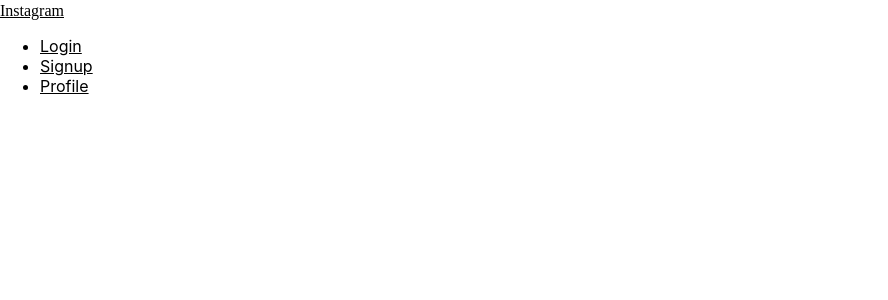
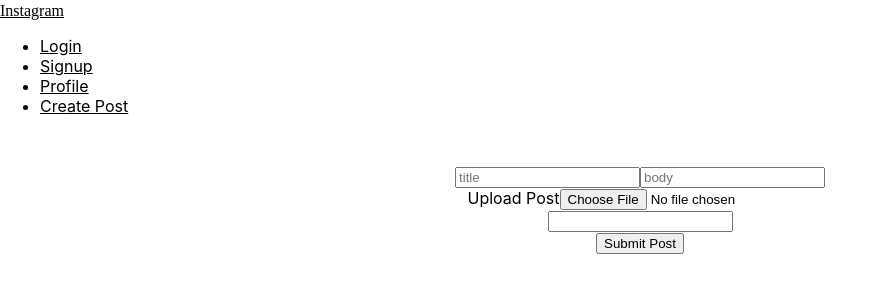
Before and after one commit to YuvRaj6392/Intagram-clone-Frontend, a React (Create React App) app: page /create in a window 1280 px wide. Shown: the top 300 px of the page, without its empty margins (0-888 px from the left). Built offline with nearby package versions, Linux system fonts and the light colour scheme; the HTML template or start-up script is replaced by a standard one; a web font is replaced by a local one.

Commit message:
added createPost page

```diff
--- a/src/App.js
+++ b/src/App.js
@@ -6,6 +6,7 @@
 import Login from './components/screens/Login';
 import Profile from './components/screens/Profile';
 import Signup from './components/screens/Signup';
+import CreatePost from './components/screens/CreatePost';
 function App() {
   return (
     <div>
@@ -16,6 +17,7 @@
     <Route exact path='/signin' element={<Login />} />
     <Route exact path='/profile' element={<Profile />} />
     <Route exact path='/signup' element={<Signup />} />
+    <Route exact path='/create' element={<CreatePost />} />
     <Route />
     <Route />
   </Routes>
--- a/src/components/Navbar.js
+++ b/src/components/Navbar.js
@@ -10,6 +10,7 @@
         <li><Link to="/signin">Login</Link></li>
         <li><Link to="/signup">Signup</Link></li>
         <li><Link to="/profile">Profile</Link></li>
+        <li><Link to="/create">Create Post</Link></li>
       </ul>
     </div>
   </nav>
--- /dev/null
+++ b/src/components/screens/CreatePost.js
@@ -0,0 +1,29 @@
+import React from "react";
+
+export default function CreatePost() {
+  return (
+    <>
+      <div className="card input-filed"
+      style={{margin:'30px auto',maxwidth:'500px',padding:'20px',textAlign:'center'}}>
+        <input type="text" placeholder="title" />
+        <input type="text" placeholder="body" />
+        <div className="file-field input-field ">
+          <div className="btn waves-effect waves-light #64b5f6 blue darken-2">
+            <span>Upload Post</span>
+            <input type="file" />
+          </div>
+          <div className="file-path-wrapper">
+            <input className="file-path validate" type="text" />
+          </div>
+        </div>
+        <button
+          className="btn waves-effect waves-light #64b5f6 blue darken-2"
+
+        >
+          Submit Post
+
+        </button>
+      </div>
+    </>
+  );
+}
--- a/src/components/screens/Login.js
+++ b/src/components/screens/Login.js
@@ -56,7 +56,7 @@
         setPassword(e.target.value)
       }} />
         <button
-          className="btn waves-effect waves-light #64b5f6 blue lighten-2"
+          className="btn waves-effect waves-light #64b5f6 blue darken-2"
 
         >
           Login
--- a/src/components/screens/Signup.js
+++ b/src/components/screens/Signup.js
@@ -74,7 +74,7 @@
         setConfirmPassword(e.target.value)
       }} />
       <button
-        className="btn waves-effect waves-light #64b5f6 blue lighten-2"
+        className="btn waves-effect waves-light #64b5f6 blue darken-2"
 
       >
         SignUp
```
